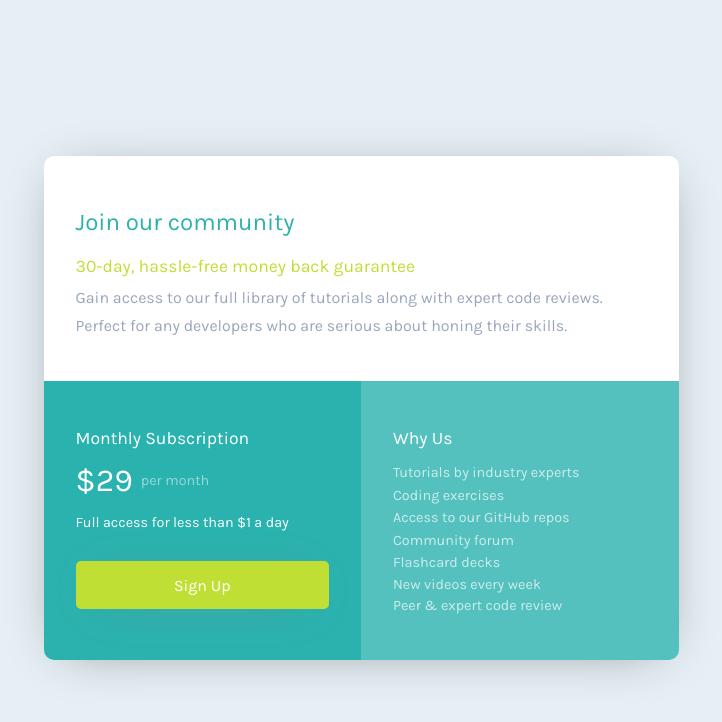
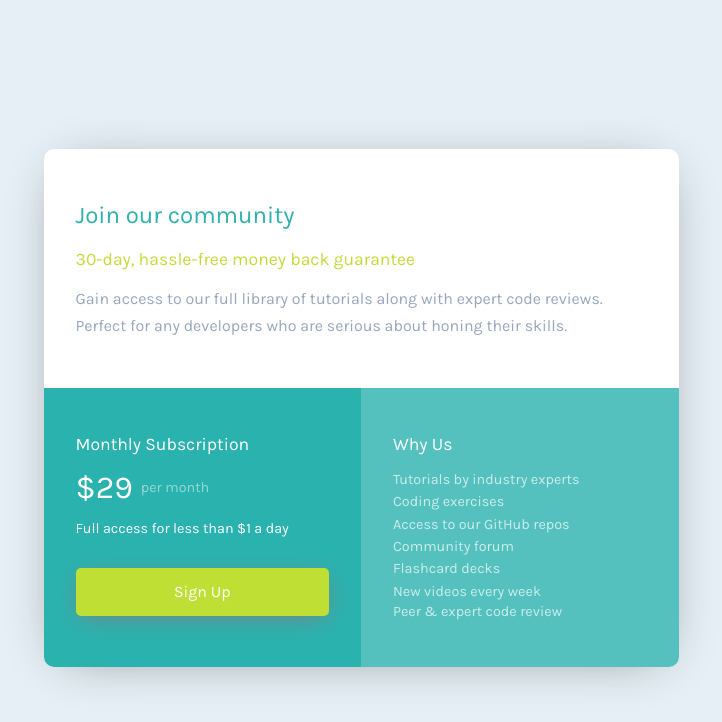
Before and after one commit to kvcarido/single-price-grid-component, a plain HTML site: page index.html in a window 1280 px wide. Shown: the whole page, without its empty margins (279-1001 px from the left). Drawn offline with Linux system fonts and the light colour scheme.

Commit message:
final revisions

```diff
--- a/css/styles.css
+++ b/css/styles.css
@@ -21,7 +21,7 @@ html {
 body {
   background-color: var(--light-gray);
   min-height: 100vh;
-  padding: 0.5rem;
+  padding: 1rem;
   display: flex;
   justify-content: center;
   align-items: center;
@@ -79,7 +79,7 @@ h2.green-title {
 
 p.header-text {
   color: var(--grayish-blue);
-  line-height: 0.8rem;
+  line-height: 1.7rem;
 }
 
 p.pricing {
@@ -98,7 +98,7 @@ span.per-month {
   padding-left: 0.5rem;
 }
 
-button {
+button.sign-up {
   margin-top: 1rem;
   font-family: "Karla", sans-serif;
   font-size: 1rem;
@@ -106,7 +106,7 @@ button {
   background-color: var(--bright-yellow);
   border: none;
   border-radius: 5px;
-  box-shadow: 0 5px 50px -20px grey;
+  box-shadow: 0 5px 25px -5px grey;
   width: 100%;
   height: 3rem;
 }
--- a/index.html
+++ b/index.html
@@ -25,11 +25,8 @@
 
           <p class="header-text">
             Gain access to our full library of tutorials along with expert code
-            reviews.
-          </p>
-          <p class="header-text">
-            Perfect for any developers who are serious about honing their
-            skills.
+            reviews. Perfect for any developers who are serious about honing
+            their skills.
           </p>
         </section>
 
@@ -44,7 +41,7 @@
 
             <p>Full access for less than &dollar;1 a day</p>
 
-            <button>Sign Up</button>
+            <button class="sign-up">Sign Up</button>
           </section>
 
           <section class="light-cyan">
```
